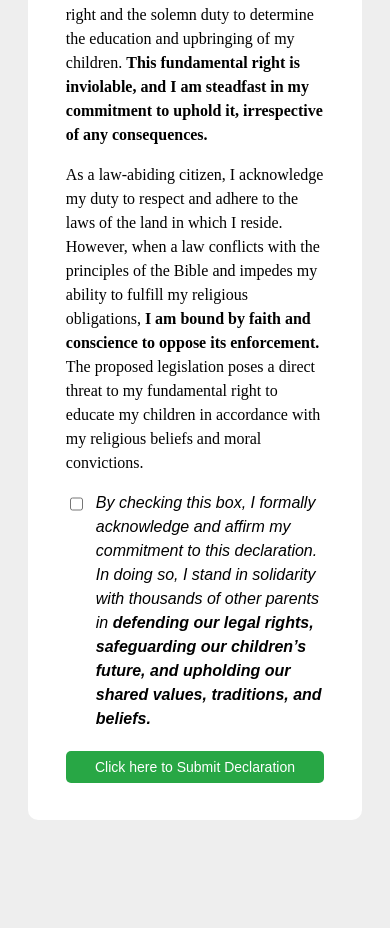
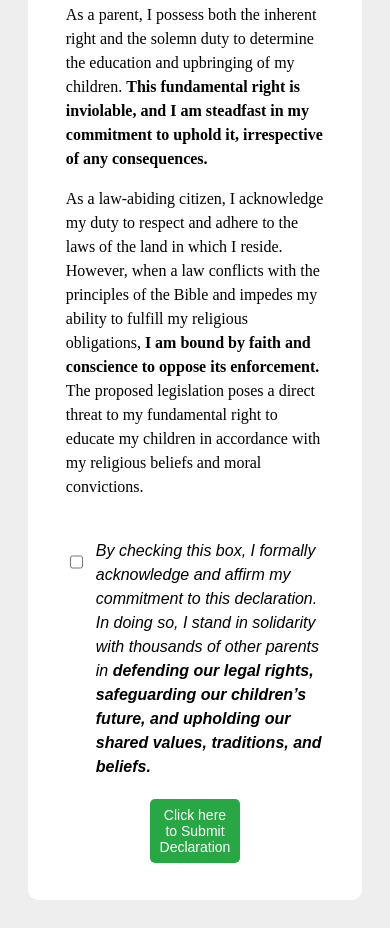
Before and after one commit to swiss-automations/Moshe_Schwartz-declaration-of-commitment, a plain HTML site: page index.html in a window 390 px wide. Shown: the part 563-1491 px from the top of the page. Before the commit the page ends 1411 px from the top, so only its background shows below. Drawn offline with Linux system fonts and the light colour scheme.

Commit message:
Update index.html

```diff
--- a/index.html
+++ b/index.html
@@ -20,10 +20,11 @@
             background: white;
             padding: 20mm;
             box-shadow: 0 0 10px rgba(0,0,0,0.2);
-            overflow: hidden; /* Hides scrollbar */
+            overflow: hidden;
             font-family: "Times New Roman", serif;
             line-height: 1.5;
             font-size: 18px;
+            border-radius: 5px;
         }
 
         h1 {
@@ -40,7 +41,7 @@
         }
 
         input[type="text"], input[type="email"] {
-            width: 100%;
+            width: 50%;
             padding: 8px;
             margin-top: 5px;
             border: 1px solid #ccc;
@@ -50,7 +51,7 @@
         button {
             margin-top: 20px;
             padding: 10px;
-            width: 100%;
+            width: 35%;
             background: #28a745;
             color: white;
             border: none;
@@ -58,6 +59,9 @@
             font-size: 16px;
             cursor: pointer;
             display: block;
+            margin-left: auto;  /* Center horizontally */
+            margin-right: auto; /* Center horizontally */
+            text-align: center;
         }
 
         button:hover {
@@ -93,8 +97,8 @@
         }
 
         .checkbox-container input[type="checkbox"] {
-            width: 20px;
-            height: 20px;
+            width: 40px;
+            height: 40px;
             margin-top: 3px;
         }
 
@@ -107,13 +111,13 @@
         /* 📱 Mobile Adjustments */
         @media screen and (max-width: 768px) {
             .a4-container {
-                width: 90vw; /* Make it fill most of the screen */
+                width: 90vw;
                 padding: 10mm;
                 font-size: 16px;
-                box-shadow: none; /* More native feel */
-                border-radius: 10px; /* Slightly rounded edges */
-                height: auto; /* Allow natural height */
-                overflow: visible; /* Remove any scrollbar */
+                box-shadow: none;
+                border-radius: 10px;
+                height: auto;
+                overflow: visible;
             }
 
             input[type="text"], input[type="email"] {
@@ -132,15 +136,15 @@
 
     <div class="a4-container">
         <h1>DECLARATION OF COMMITMENT</h1>
-
+        <br>
         <form id="parentalDeclaration">
             <div class="form-group">
-                <label for="name"><strong>Full Name:</strong></label>
+                <label for="name"><strong>Full Name:</strong></label><br>
                 <input type="text" id="name" name="entry.423786364" required>
             </div>
 
             <div class="form-group">
-                <label for="email"><strong>Email Address:</strong></label>
+                <label for="email"><strong>Email Address:</strong></label><br>
                 <input type="email" id="email" name="entry.683084992" required>
             </div>
 
@@ -163,7 +167,7 @@
                 threat to my fundamental right to educate my children in accordance with my religious
                 beliefs and moral convictions.
             </p>
-
+            <br>
             <div class="form-group checkbox-container">
                 <input type="checkbox" id="agreeCheckbox" required>
                 <span class="checkbox-text">
```
